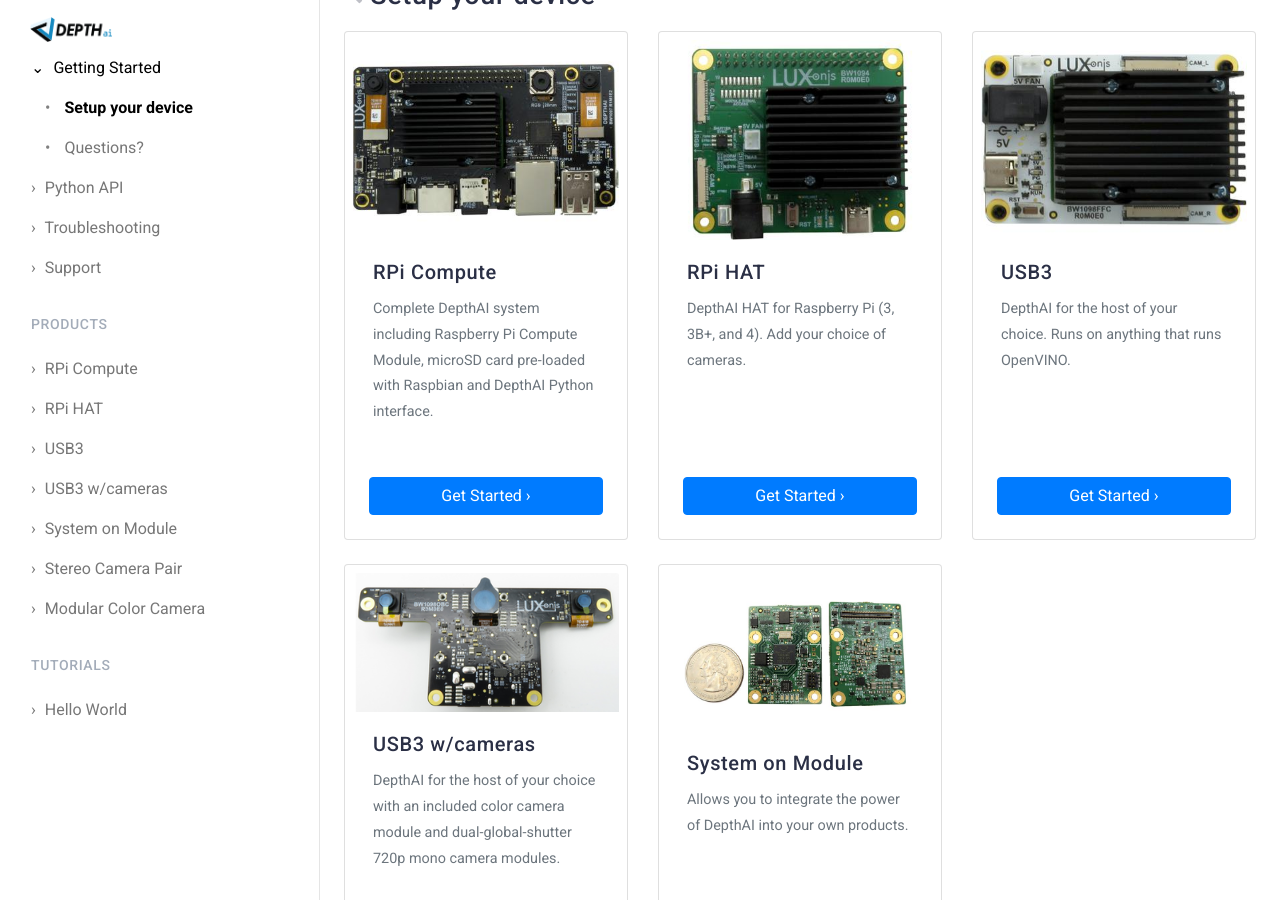
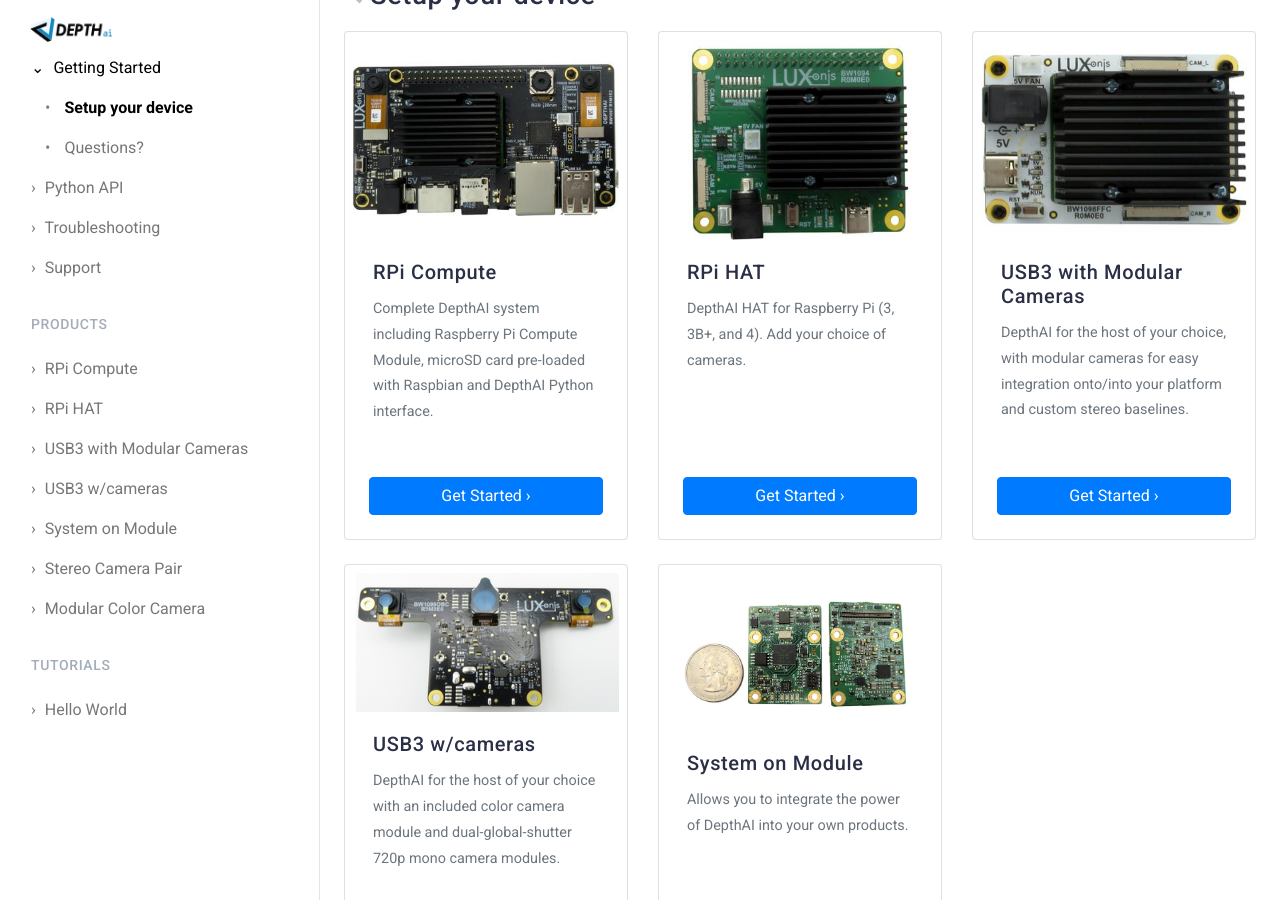
Before and after one commit to luxonis/depthai-docs-website, a Jekyll site: the page built from index.html, in a window 1280 px wide and 900 px high, scrolled down 390 px. Built offline with Jekyll 4.4.1, drawn with Linux system fonts in a browser that asks for light colours; nearby versions of some CDN libraries.

Commit message:
Removing the anything that runs OpenVINO Comment
And also specifying that the version works with modular cameras for custom stereo baseline and integration into platforms

```diff
--- a/_products/bw1098ffc.md
+++ b/_products/bw1098ffc.md
@@ -1,9 +1,9 @@
 ---
 layout: default
 title: DepthAI USB3
-toc_title: USB3
+toc_title: USB3 with Modular Cameras
 screenshot: /images/products/depthai-edition-usb.jpg
-description: DepthAI for the host of your choice. Runs on anything that runs OpenVINO.
+description: DepthAI for the host of your choice, with modular cameras for easy integration onto/into your platform and custom stereo baselines.
 order: 2
 show_on_home: true
 ---
```
